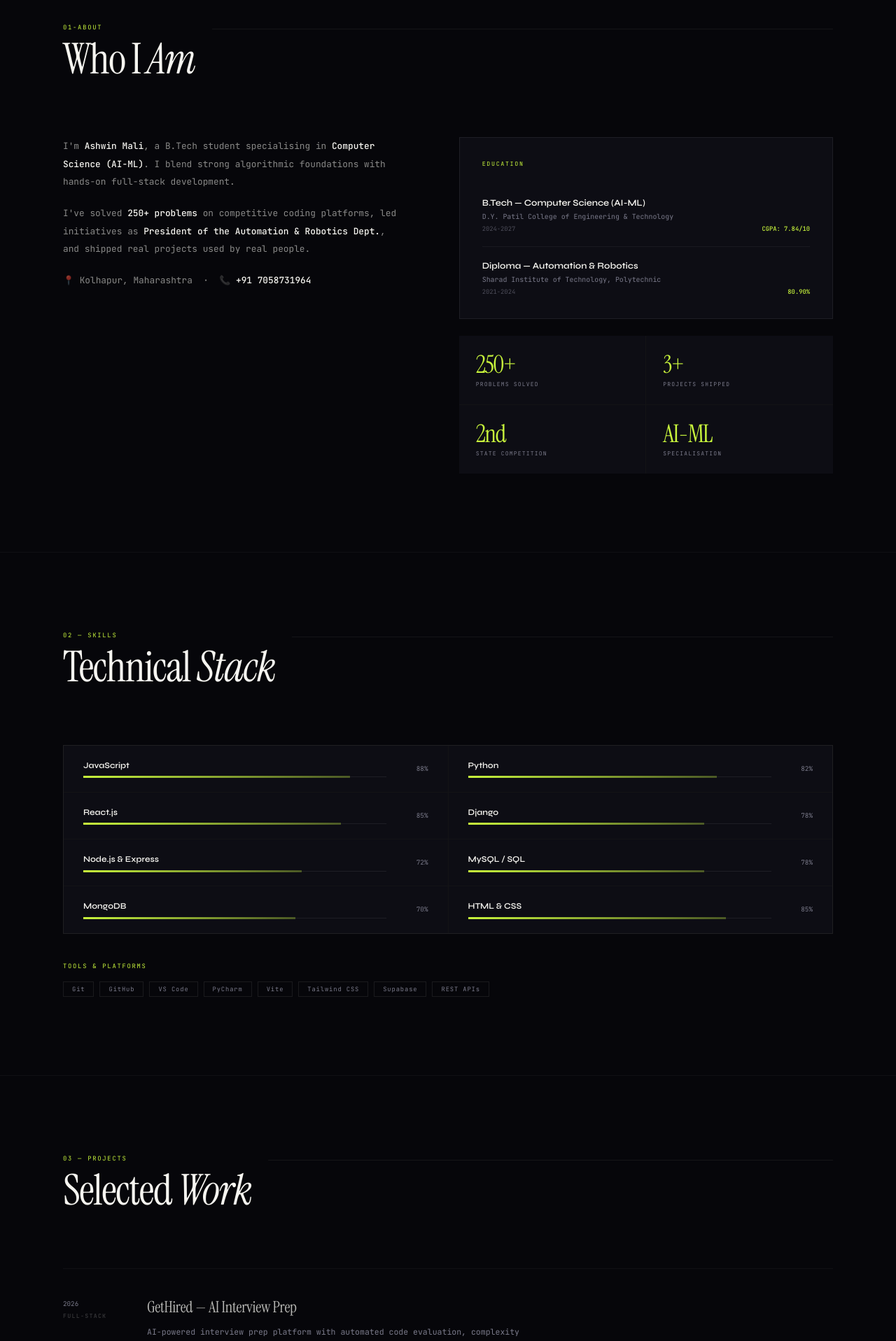
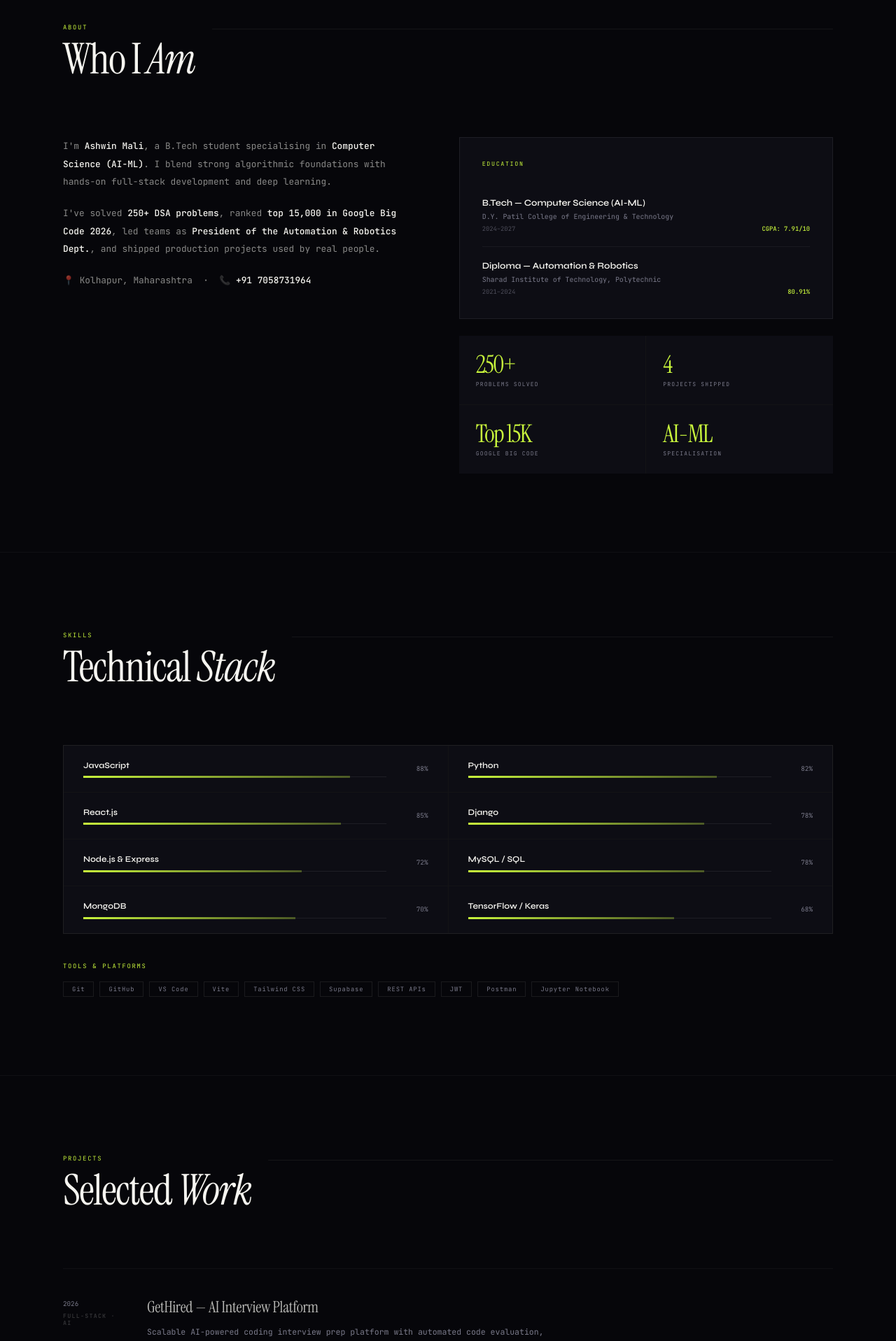
Before and after one commit to ashwinmali7781/My-Portfolio, a React (Create React App) app: page / in a window 1280 px wide. Shown: the part 880-2797 px from the top of the page at 70% size. Built offline with nearby package versions, Linux system fonts and the light colour scheme.

Commit message:
Update App.js

```diff
--- a/src/App.js
+++ b/src/App.js
@@ -11,10 +11,10 @@ const DATA = {
   github: "https://github.com/ashwinmali7781",
   linkedin: "https://www.linkedin.com/in/ashwin-mali-697348286/",
   leetcode: "https://leetcode.com/u/AshwinMali/",
-  bio: "Computer Science undergraduate specialising in AI-ML. I build scalable full-stack applications with React, Django, and modern backend technologies.",
+  bio: "Computer Science undergraduate specialising in AI-ML. I build scalable full-stack applications with React, Django, and modern backend technologies — and train deep learning models that run in production.",
   education: [
-    { degree: "B.Tech — Computer Science (AI-ML)", school: "D.Y. Patil College of Engineering & Technology", year: "2024-2027", score: "CGPA: 7.84/10" },
-    { degree: "Diploma — Automation & Robotics", school: "Sharad Institute of Technology, Polytechnic", year: "2021-2024", score: "80.90%" },
+    { degree: "B.Tech — Computer Science (AI-ML)", school: "D.Y. Patil College of Engineering & Technology", year: "2024–2027", score: "CGPA: 7.91/10" },
+    { degree: "Diploma — Automation & Robotics", school: "Sharad Institute of Technology, Polytechnic", year: "2021–2024", score: "80.91%" },
   ],
   skills: [
     { name: "JavaScript", pct: 88 },
@@ -24,47 +24,56 @@ const DATA = {
     { name: "Node.js & Express", pct: 72 },
     { name: "MySQL / SQL", pct: 78 },
     { name: "MongoDB", pct: 70 },
-    { name: "HTML & CSS", pct: 85 },
+    { name: "TensorFlow / Keras", pct: 68 },
   ],
-  tools: ["Git", "GitHub", "VS Code", "PyCharm", "Vite", "Tailwind CSS", "Supabase", "REST APIs"],
+  tools: ["Git", "GitHub", "VS Code", "Vite", "Tailwind CSS", "Supabase", "REST APIs", "JWT", "Postman", "Jupyter Notebook"],
   projects: [
     {
-      title: "GetHired — AI Interview Prep",
-      category: "Full-Stack",
+      title: "GetHired — AI Interview Platform",
+      category: "Full-Stack · AI",
       year: "2026",
-      desc: "AI-powered interview prep platform with automated code evaluation, complexity analysis, Supabase auth, and leaderboards. Reduced page load time by 35% and manual evaluation time by 70%.",
-      tech: ["React.js", "Vite", "Supabase", "Tailwind CSS", "PostgreSQL"],
+      desc: "Scalable AI-powered coding interview prep platform with automated code evaluation, algorithmic complexity analysis, leaderboards, and Supabase auth. Reduced page load by 35% and manual evaluation time by 70%.",
+      tech: ["React.js", "Vite", "Supabase", "PostgreSQL", "Tailwind CSS"],
       github: "https://github.com/ashwinmali7781/GetHired.git",
-      live: "https://get-hired-nu.vercel.app/",
+      live: "https://gethired-ashwinmali72-gmailcoms-projects.vercel.app/",
     },
     {
       title: "PropertyPro — Real Estate Platform",
       category: "Full-Stack",
       year: "2025",
-      desc: "Full-stack platform for listing, browsing, and managing properties. Includes user auth, CRUD operations, image uploads, and RESTful APIs.",
-      tech: ["React.js", "Node.js", "Express", "MongoDB"],
+      desc: "Full-stack MERN platform for listing, browsing, and managing properties. JWT-based auth with RBAC cut onboarding friction by 40%. Supports image uploads, advanced filtering, and multi-user concurrency.",
+      tech: ["React.js", "Node.js", "Express", "MongoDB", "REST APIs"],
       github: "https://github.com/ashwinmali7781/PropertyPro.git",
+      live: null,
+    },
+    {
+      title: "Movie Sentiment Analyzer",
+      category: "AI / ML",
+      year: "2025",
+      desc: "RNN-based deep learning model trained on the IMDB dataset for binary sentiment classification. Full NLP pipeline — tokenization, integer encoding, and sequence padding — deployed as a real-time Flask web app with sub-second inference.",
+      tech: ["Python", "TensorFlow", "Keras", "RNN", "NLP", "Flask"],
+      github: "https://github.com/ashwinmali7781/Movie-Sentiment-Analyzer.git",
       live: null,
     },
     {
       title: "LogiCart — E-Commerce Platform",
       category: "Full-Stack",
       year: "2025",
-      desc: "Django + React e-commerce app with secure auth, reusable backend modules, proper error handling, and a clean shopping UI.",
-      tech: ["Django", "React.js", "SQLite", "Python"],
+      desc: "Django + React e-commerce system with inventory management, custom admin dashboard (30+ products across 7 categories), AJAX coupon validation, cart and order tracking, and fault-tolerant client-side state.",
+      tech: ["Django", "React.js", "SQLite", "JWT", "REST APIs"],
       github: "https://github.com/ashwinmali7781/LogiCart.git",
       live: null,
     },
   ],
   achievements: [
     { num: "250+", text: "Algorithmic problems solved on LeetCode, GeeksforGeeks & HackerRank." },
+    { num: "Top 15K", text: "Google Big Code 2026 — ranked top 15,000 out of 100,000+ participants nationwide." },
     { num: "Pres.", text: "Elected President of the Automation & Robotics Department." },
-    { num: "2nd", text: "State-Level Project Competition — Intelligent Combat Robot." },
-    { num: "Adobe", text: "Participated in Adobe India Hackathon, building real-world solutions." },
+    { num: "2nd", text: "State-Level Project Competition — 2nd place for an Intelligent Combat Robot." },
   ],
   certs: [
-    { name: "Google AI Essentials", issuer: "Google", date: "July 2025", desc: "Generative AI, prompt engineering, and responsible AI use." },
-    { name: "Python Essentials", issuer: "Cisco", date: "July 2025", desc: "Data types, control flow, functions, and basic OOP." },
+    { name: "Google AI Essentials", issuer: "Google", date: "July 2025", desc: "Generative AI, prompt engineering, and responsible AI use.", verify: "https://coursera.org/verify/L1RPLKLS6JT1" },
+    { name: "Python Essentials", issuer: "Cisco Networking Academy", date: "July 2025", desc: "Data types, control flow, functions, and basic OOP.", verify: "https://www.credly.com/badges/2e11521f-8efc-4fba-82fe-c1cbb37d156a" },
   ],
 };
 
@@ -177,10 +186,9 @@ section { padding: 7rem 3.5rem; border-top: 1px solid rgba(255,255,255,.04); }
 .tool:hover { border-color: rgba(200,245,60,.4); color: var(--accent); }
 
 .proj-list { display: flex; flex-direction: column; }
-.proj-row { display: grid; grid-template-columns: 80px 1fr 1.5rem; align-items: start; gap: 2.5rem; padding: 2.5rem 0; border-bottom: 1px solid rgba(255,255,255,.04); cursor: pointer; text-decoration: none; color: inherit; transition: background .2s; }
+.proj-row { display: grid; grid-template-columns: 80px 1fr 1.5rem; align-items: start; gap: 2.5rem; padding: 2.5rem 0; border-bottom: 1px solid rgba(255,255,255,.04); }
 .proj-row:first-child { border-top: 1px solid rgba(255,255,255,.04); }
 .proj-row:hover .proj-t { color: var(--accent); }
-.proj-row:hover .arr { opacity: 1; transform: translate(3px,-3px); color: var(--accent); }
 .p-meta { display: flex; flex-direction: column; gap: .35rem; padding-top: .25rem; }
 .p-yr { font-family: var(--mono); font-size: .58rem; color: var(--muted); }
 .p-cat { font-family: var(--mono); font-size: .52rem; font-weight: 500; letter-spacing: .15em; text-transform: uppercase; color: rgba(255,255,255,.2); }
@@ -188,7 +196,6 @@ section { padding: 7rem 3.5rem; border-top: 1px solid rgba(255,255,255,.04); }
 .proj-d { font-family: var(--mono); font-size: .72rem; line-height: 1.85; color: var(--muted); max-width: 580px; margin-bottom: .9rem; }
 .tags { display: flex; flex-wrap: wrap; gap: .4rem; }
 .tag { font-family: var(--mono); font-size: .5rem; letter-spacing: .12em; text-transform: uppercase; padding: .22rem .65rem; background: rgba(200,245,60,.07); border: 1px solid rgba(200,245,60,.15); color: rgba(200,245,60,.7); }
-.arr { font-size: 1rem; color: rgba(255,255,255,.15); opacity: 0; transform: translateX(-6px); transition: all .22s; padding-top: .3rem; }
 .proj-actions { display: flex; gap: .6rem; margin-top: .9rem; }
 .proj-btn { font-family: var(--mono); font-size: .52rem; letter-spacing: .12em; text-transform: uppercase; padding: .3rem .85rem; text-decoration: none; transition: all .2s; display: inline-flex; align-items: center; gap: .4rem; }
 .proj-btn-gh { border: 1px solid rgba(255,255,255,.12); color: var(--muted); }
@@ -203,7 +210,6 @@ section { padding: 7rem 3.5rem; border-top: 1px solid rgba(255,255,255,.04); }
 .ach-item:hover::after { opacity: 1; }
 .ach-val { font-family: var(--serif); font-size: 2rem; font-style: italic; color: var(--accent); opacity: .4; line-height: 1; margin-bottom: .75rem; }
 .ach-text { font-family: var(--mono); font-size: .72rem; line-height: 1.8; color: var(--muted); }
-.ach-text strong { color: var(--white); font-weight: 500; }
 
 .cert-list { display: flex; flex-direction: column; gap: 1px; background: rgba(255,255,255,.05); margin-top: 3rem; }
 .cert-item { background: var(--bg2); padding: 1.75rem 2rem; display: flex; justify-content: space-between; align-items: center; gap: 2rem; transition: background .2s; }
@@ -212,7 +218,9 @@ section { padding: 7rem 3.5rem; border-top: 1px solid rgba(255,255,255,.04); }
 .cert-desc { font-family: var(--mono); font-size: .62rem; color: var(--muted); line-height: 1.7; }
 .cert-right { text-align: right; flex-shrink: 0; }
 .cert-issuer { font-family: var(--mono); font-size: .55rem; letter-spacing: .15em; text-transform: uppercase; color: var(--accent); margin-bottom: .2rem; }
-.cert-date { font-family: var(--mono); font-size: .5rem; color: rgba(122,122,138,.5); }
+.cert-date { font-family: var(--mono); font-size: .5rem; color: rgba(122,122,138,.5); margin-bottom: .5rem; }
+.cert-verify { font-family: var(--mono); font-size: .5rem; letter-spacing: .1em; text-transform: uppercase; color: rgba(200,245,60,.6); text-decoration: none; border: 1px solid rgba(200,245,60,.2); padding: .2rem .6rem; transition: all .2s; }
+.cert-verify:hover { background: rgba(200,245,60,.08); color: var(--accent); border-color: var(--accent); }
 
 .contact-grid { display: grid; grid-template-columns: 1.2fr 1fr; gap: 5rem; align-items: start; }
 .contact-big { font-family: var(--serif); font-size: clamp(2rem,5vw,3.8rem); font-weight: 400; letter-spacing: -1.5px; color: var(--white); line-height: 1.1; margin-bottom: 1.5rem; }
@@ -231,7 +239,6 @@ section { padding: 7rem 3.5rem; border-top: 1px solid rgba(255,255,255,.04); }
 
 footer { padding: 2rem 3.5rem; display: flex; justify-content: space-between; align-items: center; border-top: 1px solid rgba(255,255,255,.04); }
 .fc { font-family: var(--mono); font-size: .55rem; letter-spacing: .1em; color: rgba(255,255,255,.2); }
-.fc-a { color: var(--accent); opacity: .6; }
 
 @media(max-width:768px){
   .nav { padding: 1rem 1.5rem; }
@@ -240,8 +247,7 @@ footer { padding: 2rem 3.5rem; display: flex; justify-content: space-between; al
   section { padding: 5rem 1.5rem; }
   .about-grid, .skills-grid, .ach-grid, .contact-grid { grid-template-columns: 1fr; }
   .proj-row { grid-template-columns: 1fr; gap: 1rem; }
-  .arr { display: none; }
-  footer { flex-direction: column; gap: .5rem; }
+  footer { flex-direction: column; gap: .5rem; text-align: center; }
 }
 `;
 
@@ -289,7 +295,7 @@ export default function App() {
       <nav className="nav">
         <div className="nav-logo">Ashwin<span>.</span></div>
         <ul className="nav-links">
-          {["About","Skills","Projects","Contact"].map(s => (
+          {["About","Skills","Projects","Achievements","Contact"].map(s => (
             <li key={s}><a onClick={() => go(s.toLowerCase())}>{s}</a></li>
           ))}
           <li>
@@ -320,13 +326,13 @@ export default function App() {
       <section id="about">
         <div className="inner">
           <div className="s-head">
-            <div><div className="s-num">01-About</div><h2 className="s-title">Who I <em>Am</em></h2></div>
+            <div><div className="s-num">About</div><h2 className="s-title">Who I <em>Am</em></h2></div>
             <div className="s-line" />
           </div>
           <div className="about-grid">
             <div className="copy">
-              <p>I'm <strong>Ashwin Mali</strong>, a B.Tech student specialising in <strong>Computer Science (AI-ML)</strong>. I blend strong algorithmic foundations with hands-on full-stack development.</p>
-              <p>I've solved <strong>250+ problems</strong> on competitive coding platforms, led initiatives as <strong>President of the Automation &amp; Robotics Dept.</strong>, and shipped real projects used by real people.</p>
+              <p>I'm <strong>Ashwin Mali</strong>, a B.Tech student specialising in <strong>Computer Science (AI-ML)</strong>. I blend strong algorithmic foundations with hands-on full-stack development and deep learning.</p>
+              <p>I've solved <strong>250+ DSA problems</strong>, ranked <strong>top 15,000 in Google Big Code 2026</strong>, led teams as <strong>President of the Automation & Robotics Dept.</strong>, and shipped production projects used by real people.</p>
               <p>📍 {DATA.location} &nbsp;·&nbsp; 📞 <strong>{DATA.phone}</strong></p>
             </div>
             <div>
@@ -341,7 +347,7 @@ export default function App() {
                 ))}
               </div>
               <div className="stats-row">
-                {[["250+","Problems Solved"],["3+","Projects Shipped"],["2nd","State Competition"],["AI-ML","Specialisation"]].map(([v,l]) => (
+                {[["250+","Problems Solved"],["4","Projects Shipped"],["Top 15K","Google Big Code"],["AI-ML","Specialisation"]].map(([v,l]) => (
                   <div className="stat-box" key={l}>
                     <div className="stat-val">{v}</div>
                     <div className="stat-lbl">{l}</div>
@@ -357,7 +363,7 @@ export default function App() {
       <section id="skills">
         <div className="inner">
           <div className="s-head">
-            <div><div className="s-num">02 — Skills</div><h2 className="s-title">Technical <em>Stack</em></h2></div>
+            <div><div className="s-num">Skills</div><h2 className="s-title">Technical <em>Stack</em></h2></div>
             <div className="s-line" />
           </div>
           <SkillBars />
@@ -368,7 +374,7 @@ export default function App() {
       <section id="projects">
         <div className="inner">
           <div className="s-head">
-            <div><div className="s-num">03 — Projects</div><h2 className="s-title">Selected <em>Work</em></h2></div>
+            <div><div className="s-num">Projects</div><h2 className="s-title">Selected <em>Work</em></h2></div>
             <div className="s-line" />
           </div>
           <div className="proj-list">
@@ -397,7 +403,7 @@ export default function App() {
       <section id="achievements">
         <div className="inner">
           <div className="s-head">
-            <div><div className="s-num">04 — Achievements</div><h2 className="s-title">Beyond the <em>Code</em></h2></div>
+            <div><div className="s-num">Achievements</div><h2 className="s-title">Beyond the <em>Code</em></h2></div>
             <div className="s-line" />
           </div>
           <div className="ach-grid">
@@ -418,6 +424,7 @@ export default function App() {
                 <div className="cert-right">
                   <div className="cert-issuer">{c.issuer}</div>
                   <div className="cert-date">{c.date}</div>
+                  {c.verify && <a className="cert-verify" href={c.verify} target="_blank" rel="noreferrer">↗ Verify</a>}
                 </div>
               </div>
             ))}
@@ -429,7 +436,7 @@ export default function App() {
       <section id="contact">
         <div className="inner">
           <div className="s-head">
-            <div><div className="s-num">05 — Contact</div><h2 className="s-title">Let's <em>Connect</em></h2></div>
+            <div><div className="s-num">Contact</div><h2 className="s-title">Let's <em>Connect</em></h2></div>
             <div className="s-line" />
           </div>
           <div className="contact-grid">
@@ -463,6 +470,7 @@ export default function App() {
       {/* FOOTER */}
       <footer>
         <div className="fc">© 2026 Ashwin Mali · All rights reserved.</div>
+        <div className="fc">Built with React · Deployed on Vercel</div>
       </footer>
     </>
   );
```
